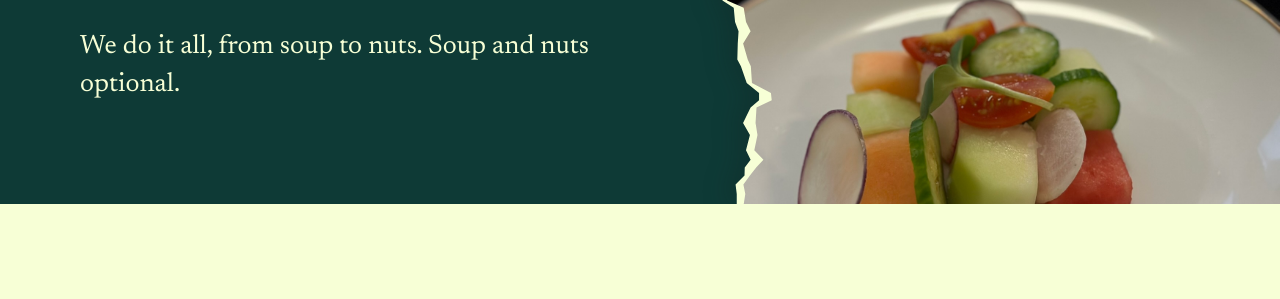
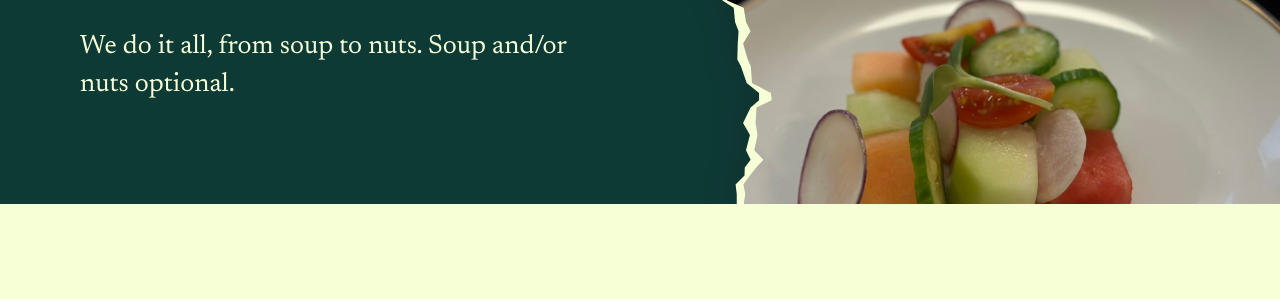
Before and after one commit to purrogrammer7/clientele-staging, a plain HTML site: page events.html in a window 1280 px wide. Shown: the part 248-547 px from the top of the page. Drawn offline with nearby package versions, Linux system fonts and the light colour scheme.

Commit message:
text change

```diff
--- a/events.html
+++ b/events.html
@@ -57,7 +57,7 @@
     <div class="page-head page-head--photo">
       <div class="wrap">
         <h1>Event catering</h1>
-        <p class="lede">We do it all, from soup to nuts. Soup and nuts optional.</p>
+        <p class="lede">We do it all, from soup to nuts. Soup and/or nuts optional.</p>
       </div>
       <!-- Torn-edge photo. Replace images/head-events.jpg (plated dishes at an event).
            Decorative, so alt is empty; add alt text if the photo carries meaning. -->
```
